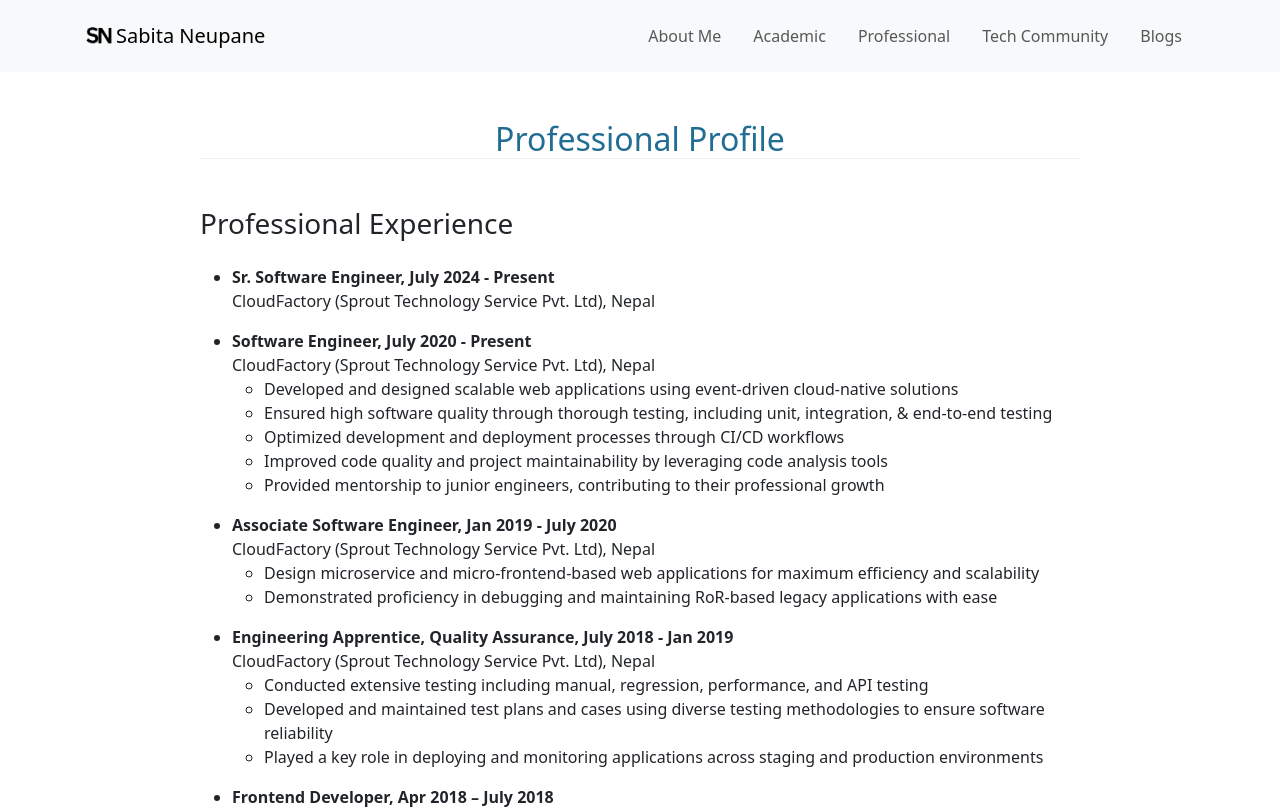
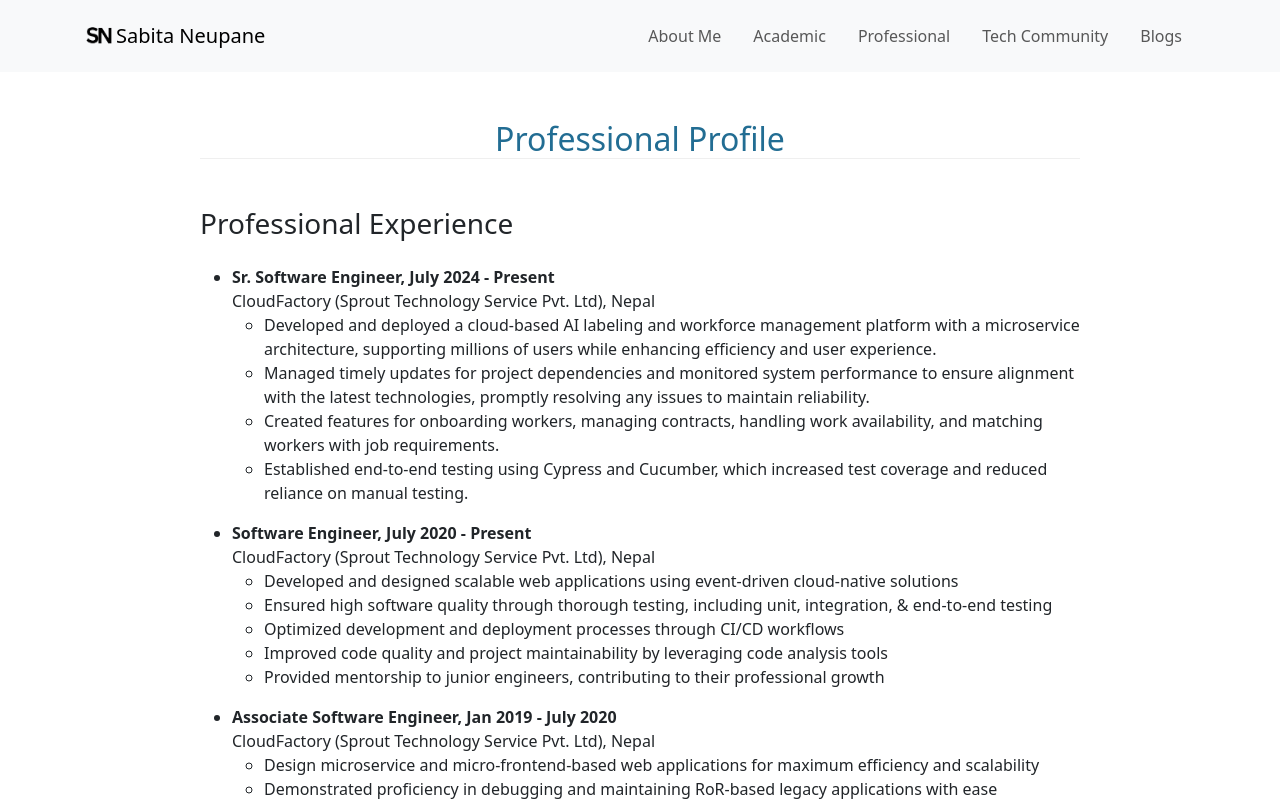
Before and after one commit to sabitaneupane/sabitaneupane.github.io, a React (Vite) app: page /#/professional in a window 1280 px wide. Shown: the top 809 px of the page. Built offline with nearby package versions, Linux system fonts and the light colour scheme.

Commit message:
add description for new role

```diff
--- a/src/component/featuredIn/index.tsx
+++ b/src/component/featuredIn/index.tsx
@@ -8,7 +8,7 @@ import { siteInfo } from '../../constant'
 
 export const featuredIn = [empoweringGirlsImage, myStoryImage, ictCareerImage]
 
-const showFeaturedIn = false
+const showFeaturedIn = true
 
 const FeaturedInComponent = () => {
   if (!showFeaturedIn) {
--- a/src/constant/workExperience.ts
+++ b/src/constant/workExperience.ts
@@ -3,7 +3,12 @@ export const experienceData = [
     position: 'Sr. Software Engineer',
     duration: 'July 2024 - Present',
     company: 'CloudFactory (Sprout Technology Service Pvt. Ltd), Nepal',
-    responsibilities: [],
+    responsibilities: [
+      'Developed and deployed a cloud-based AI labeling and workforce management platform with a microservice architecture, supporting millions of users while enhancing efficiency and user experience.',
+      'Managed timely updates for project dependencies and monitored system performance to ensure alignment with the latest technologies, promptly resolving any issues to maintain reliability.',
+      'Created features for onboarding workers, managing contracts, handling work availability, and matching workers with job requirements.',
+      'Established end-to-end testing using Cypress and Cucumber, which increased test coverage and reduced reliance on manual testing.',
+    ],
   },
   {
     position: 'Software Engineer',
```
